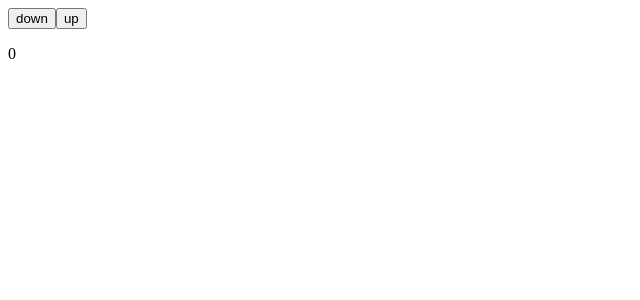
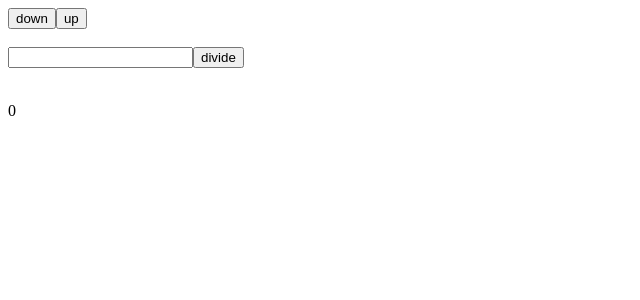
Before and after one commit to Nguyenthithuhang0406/ReactJs-HIT, a React (Vite) app: page / in a window 1280 px wide. Shown: the top 300 px of the page, without its empty margins (0-640 px from the left). Built offline with nearby package versions, Linux system fonts and the light colour scheme.

Commit message:
BTVN 10.1

```diff
--- a/src/App.jsx
+++ b/src/App.jsx
@@ -11,14 +11,18 @@ const initState = 0;
 //actions
 const UP_COUNT = 'up';
 const DOWN_COUNT = 'down';
+const DIVIDE_BY = 'divide';
 //reducer
 const reducer = (state, action) => {
 
-  switch (action) {
+  switch (action.type) {
     case UP_COUNT:
       return state + 1;
     case DOWN_COUNT:
       return state - 1;
+    case DIVIDE_BY:
+      // return state / action.divisor;   //chia dung
+      return Math.floor(state / action.divisor);
 
     default:
       throw new Error("invalid action");
@@ -30,6 +34,7 @@ const App = () => {
 
   //dispatch
   const [count, dispatch] = useReducer(reducer, initState);
+  const [divisor, setDivisor] = useState(1);
 
   const handleDown = () => {
     setCount(count - 1);
@@ -40,8 +45,15 @@ const App = () => {
   }
   return (
     <>
-      <button onClick={() => dispatch(DOWN_COUNT)}>down</button>
-      <button onClick={() => dispatch(UP_COUNT)}>up</button>
+      <button onClick={() => dispatch({ type: DOWN_COUNT })}>down</button>
+      <button onClick={() => dispatch({ type: UP_COUNT })}>up</button>
+      <br/><br/>
+      <div>
+        <input className='input' onChange={(e) => setDivisor(e.target.value)}
+        />
+        <button onClick={() => dispatch({type: DIVIDE_BY, divisor: divisor})}>divide</button>
+      </div>
+
       <br />
       <p>{count}</p>
     </>
```
